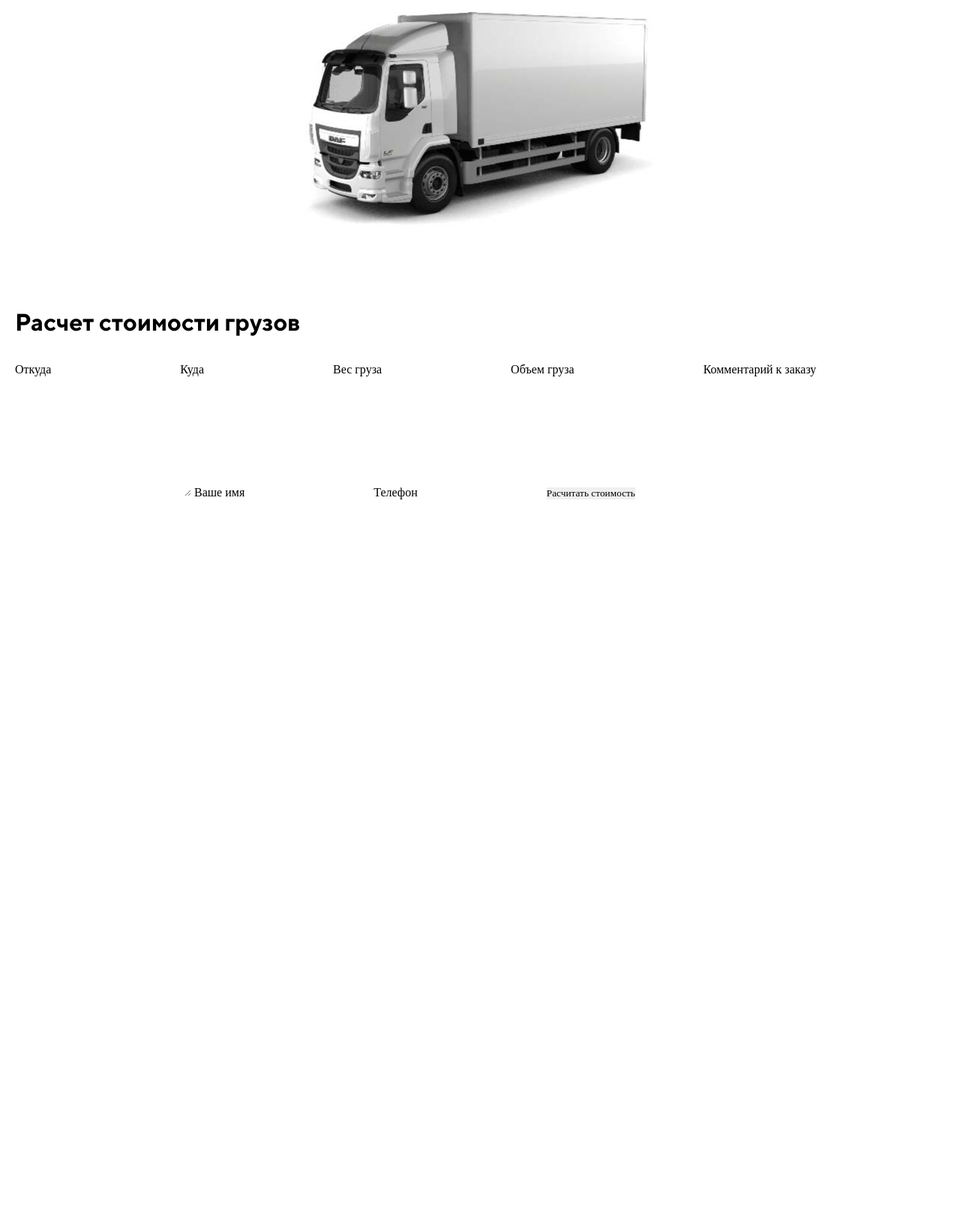
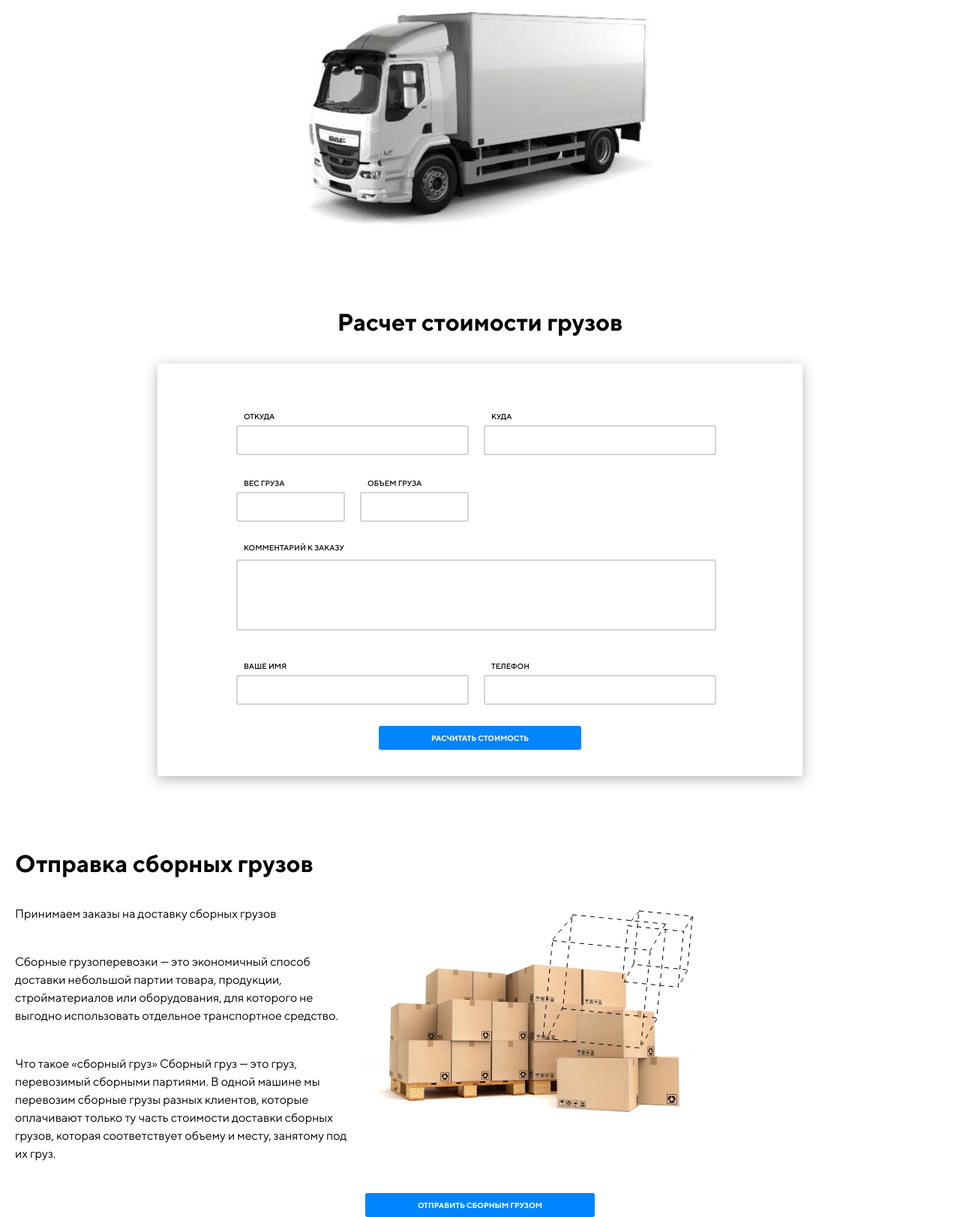
Before and after one commit to Zvermn/autoalyans, a PHP site: page / in a window 1280 px wide. Shown: the part 1085-2708 px from the top of the page at 75% size. Before the commit the page ends 1751 px from the top, so only its background shows below. Run offline with PHP 8.4, Linux system fonts and the light colour scheme; some web fonts are replaced.

Commit message:
отправка грузов, картинку коробок сделать общей

```diff
--- a/css/style.css
+++ b/css/style.css
@@ -5,6 +5,9 @@ a:focus,a:active{outline: none;}
 nav,footer,header,aside{display: block;}
 html,body{height: 100%;width: 100%;font-size: 100%;line-height: 1;font-size: 16px;-ms-text-size-adjust: 100%;-moz-text-size-adjust: 100%;-webkit-text-size-adjust: 100%;}
 input,button,textarea{font-family:inherit;}
+textarea {
+    resize: none;
+}
 input::-ms-clear{display: none;}
 button{cursor: pointer;}
 button::-moz-focus-inner{padding: 0;border: 0;}
@@ -181,3 +184,137 @@ p {
 section {
     margin-bottom: 100px;
 }
+
+.bacground-form input {
+    height: 40px;
+    border: 2px solid rgba(212, 212, 212, 1);
+    border-radius: 3px;
+    display: block;
+    padding: 0 20px;
+}
+
+.bacground-form label, .label-textarea {
+    margin-left: 20px;
+    text-transform: uppercase;
+    font-family: 'TTNorms';
+    font-weight: 500;
+    font-style: normal;
+    font-size: 0.625rem ;
+    line-height: 1.2;
+}
+
+.label-textarea {
+    display: block;
+}
+
+.bacground-form textarea {
+    padding: 10px 20px;
+    border: 2px solid rgba(212, 212, 212, 1);
+    border-radius: 3px;
+    max-width: 640px;
+    width: 100%;
+    margin: 10px;
+    display: block;
+    height: 100%;
+}
+
+.form-1 .text-area {
+    flex-basis: 100%;
+   align-self: stretch;
+   margin-bottom: 60px;
+   height: 95px;
+}
+
+.bacground-form {
+    box-shadow: 0px 4px 18px rgba(0, 0, 0, 0.3);
+    border: 1px solid #ffffff;
+    border-radius: 3px;
+    padding: 60px 0 0 0;
+    max-width: 860px;
+    width: 100%;
+    margin: 0 auto;
+}
+
+.form-1 {
+    margin: 0 auto;
+}
+
+.cost-calculation h2{
+    text-align: center;
+}
+
+.inp-from, .inp-where, .inp-name, .inp-tel {
+    width: 310px;
+    margin: 5px 10px 0 10px;
+}
+
+.inp-weight, .inp-volume {
+    width: 145px;
+    margin: 5px 10px 0 10px;
+}
+.form-1  div {
+    margin-bottom: 28px;
+}
+.wrap-form {
+    display: flex;
+    flex-flow: row wrap;
+    min-height: 460px;
+    height: 100%;
+   align-content: flex-start;
+   margin: 0 auto;
+   max-width: 670px;
+   width: 100%;
+}
+
+.btn-form-1, .btn-2 {
+    padding: 10px 70px;
+    background-color: #0085FF;
+    color: #ffffff;
+    display: block;
+    margin: 0 auto;
+    border-radius: 3px;
+    text-transform: uppercase;
+    font-family: 'TTNorms';
+    font-weight: 700;
+    font-style: normal;
+    font-size: 0.625rem ;
+    line-height: 1.2;
+
+}
+
+.form-1 input:focus, .form-1 textarea:focus {
+    border-color: rgba(0, 133, 255, 1);
+}
+
+.combined-cargo-wrap {
+    display: flex;
+    flex-flow: row wrap;
+}
+.combined-cargo-wrap-item {}
+.text-item {
+    flex: 1 1;
+}
+.box-item {
+    position: relative;
+    flex: 1.7 0;
+}
+
+.box-small {
+    background-image: url(/css/img/box-dashed-small.svg);
+    max-width: 110px;
+    width: 100%;
+    height: 119px;
+    position: absolute;
+    top: 0;
+    left: 44%;
+
+}
+.box-big {
+    background-image: url(/css/img/box-dashed-big.svg);
+    max-width: 185px;
+    width: 100%;
+    height: 200px;
+    position: absolute;
+    top: 0;
+    left: 30%;
+}
--- a/index.html
+++ b/index.html
@@ -83,27 +83,79 @@
             </section>
             <section class="cost-calculation">
                 <h2>Расчет стоимости грузов</h2>
+                <div class="bacground-form">
+                    <form action="#" class="form-1">
                         <div class="wrap-form">
-                    <form action="">
+                            <div class="">
                                 <label for="from">Откуда</label>
-                        <input type="text" name="from" id="from">
+                                <input type="text" name="from" id="from" class="inp-from">
+                            </div>
+                            <div class="">
                                 <label for="where">Куда</label>
-                        <input type="text" name="where" id="where">
+                                <input type="text" name="where" id="where" class="inp-where">
+
+                            </div>
+                            <div class="">
                                 <label for="weight">Вес груза</label>
-                        <input type="text" name="weight" id="weight">
+                                <input type="text" name="weight" id="weight" class="inp-weight">
+
+                            </div>
+                            <div class="">
                                 <label for="volume">Объем груза</label>
-                        <input type="text" name="volume" id="volume">
-                        <label for="comment">Комментарий к заказу</label>
-                        <textarea name="comment" id="comment" cols="30" rows="10"></textarea>
+                                <input type="text" name="volume" id="volume" class="inp-volume">
+
+                            </div>
+                            <div class="text-area">
+                                <span class="label-textarea">Комментарий к заказу</span>
+                                <textarea name="comment" id="comment"></textarea>
+
+                            </div>
+                            <div class="">
                                 <label for="client-name">Ваше имя</label>
-                        <input type="text" name="client-name" id="client-name">
+                                <input type="text" name="client-name" id="client-name" class="inp-name">
+
+                            </div>
+                            <div class="">
                                 <label for="tel">Телефон</label>
-                        <input type="tel" name="tel" id="tel">
-                        <button type="submit">Расчитать стоимость</button>
+                                <input type="tel" name="tel" id="tel" class="inp-tel">
+
+                            </div>
+                            <button type="submit" class="btn-form-1">Расчитать стоимость</button>
+
+                        </div>
                     </form>
                 </div>
             </section>
-            <section class="combined-cargo"></section>
+            <section class="combined-cargo">
+                <h2>Отправка сборных грузов</h2>
+                <div class="combined-cargo-wrap">
+                    <div class="combined-cargo-wrap-item text-item">
+                        <p>Принимаем заказы на доставку сборных грузов</p>
+                        <p>Сборные грузоперевозки — это экономичный способ доставки небольшой партии товара, продукции,
+                            стройматериалов или оборудования, для которого не выгодно использовать отдельное
+                            транспортное
+                            средство.</p>
+                        <p>Что такое «сборный груз»
+                            Сборный груз — это груз, перевозимый сборными партиями. В одной машине мы перевозим сборные
+                            грузы
+                            разных клиентов, которые оплачивают только ту часть стоимости доставки сборных грузов,
+                            которая
+                            соответствует объему и месту, занятому под их груз.</p>
+                    </div>
+                    <div class="combined-cargo-wrap-item box-item">
+                        <picture>
+                            <source srcset="/img/box-320.jpg" media="(max-width: 320px)">
+                            <source srcset="/img/box-480.jpg" media="(max-width: 480px)">
+                            <source srcset="/img/box-768.jpg" media="(max-width: 768)">
+                            <source srcset="/img/box-1024.jpg" media="(max-width: 1024px)">
+                            <img src="/img/box-1920.jpg" alt="Груз в коробках">
+                        </picture>
+                        <div class="box-big"></div>
+                        <div class="box-small"></div>
+                    </div>
+                </div>
+                <button type="submit" class="btn-2">Отправить сборным грузом</button>
+            </section>
             <section class="oversize-cargo"></section>
             <section class="dangerouse-cargo"></section>
             <section class="steps"></section>
```
Also changed, not shown: css/img/box-dashed-big.svg (added), css/img/box-dashed-small.svg (added), img/box-1024.jpg (added), img/box-1920.jpg (added), img/box-320.jpg (added), img/box-480.jpg (added), img/box-768.jpg (added). Lines whose indentation alone changed are shown as unchanged.
